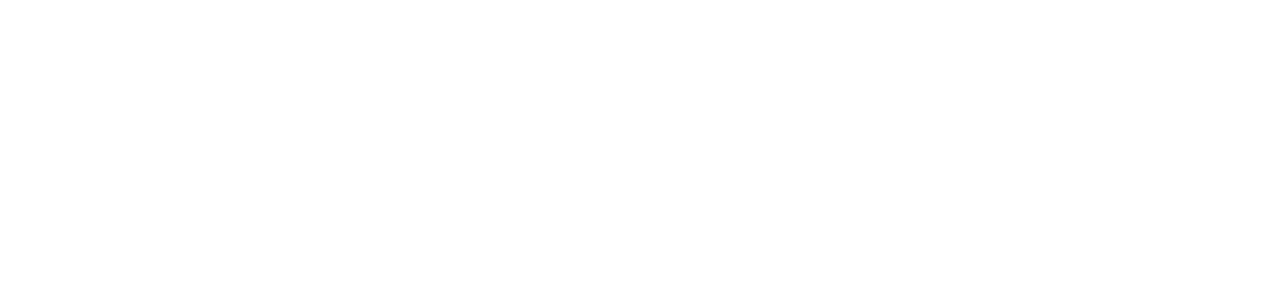
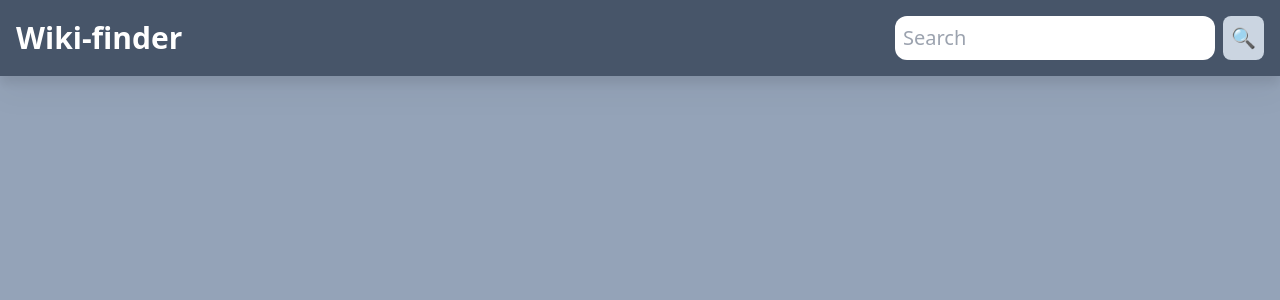
Before and after one commit to Yokoso/wiki-finder, a Next.js app: page / in a window 1280 px wide. Shown: the top 300 px of the page. Built offline with nearby package versions, Linux system fonts and the light colour scheme.

Commit message:
C -  Search init, css classes

```diff
--- a/app/components/Navbar.tsx
+++ b/app/components/Navbar.tsx
@@ -1,13 +1,15 @@
 import React from 'react'
 import Link from 'next/link'
+import Search from './Search'
 
 
 export default function Navbar() {
     return (
-        <nav className='bg-slate-600 p-4 flex justify-between flex-col md:flex-row sticky top-0 drop-shadow-xl'>
-            <h1 className='text-3xl font-bold text-white grid place-content-center mb-2 md:mb-0'>
+        <nav className='sticky top-0 flex flex-col justify-between p-4 bg-slate-600 md:flex-row drop-shadow-xl'>
+            <h1 className='grid mb-2 text-3xl font-bold text-white place-content-center md:mb-0'>
                 <Link href="/">Wiki-finder</Link>
             </h1>
+            <Search />
         </nav>
     )
 }
--- /dev/null
+++ b/app/components/Search.tsx
@@ -0,0 +1,23 @@
+'use client'
+
+import { useState, FormEvent } from 'react'
+import { useRouter } from 'next/navigation'
+
+
+export default function Search() {
+    const [search, setSearch] = useState('')
+    const router = useRouter()
+
+    const handleSubmit = async (e : FormEvent<HTMLFormElement>) => {
+        e.preventDefault()
+        setSearch('')
+        router.push(`/${search}/`)
+    }
+
+    return (
+        <form className="flex justify-center w-50 md:justify-between" onSubmit={handleSubmit}>
+            <input type="text" value={ search } onChange={ (e) => setSearch(e.target.value) } className='p-2 text-xl bg-white w-80 rounded-xl' placeholder='Search'/>
+            <button className='p-2 ml-2 text-xl font-bold rounded-lg bg-slate-300'>🔍</button>
+        </form>
+    )
+}
--- a/app/layout.tsx
+++ b/app/layout.tsx
@@ -1,8 +1,9 @@
 import './globals.css'
+import Navbar from './components/Navbar'
 
 export const metadata = {
-  title: 'Create Next App',
-  description: 'Generated by create next app',
+  title: 'Wiki-finder',
+  description: 'Wiki-finder',
 }
 
 export default function RootLayout({
@@ -12,7 +13,10 @@
 }) {
   return (
     <html lang="en">
-      <body>{children}</body>
+      <body className='bg-slate-400'>
+        <Navbar />
+        {children}
+      </body>
     </html>
   )
 }
```
